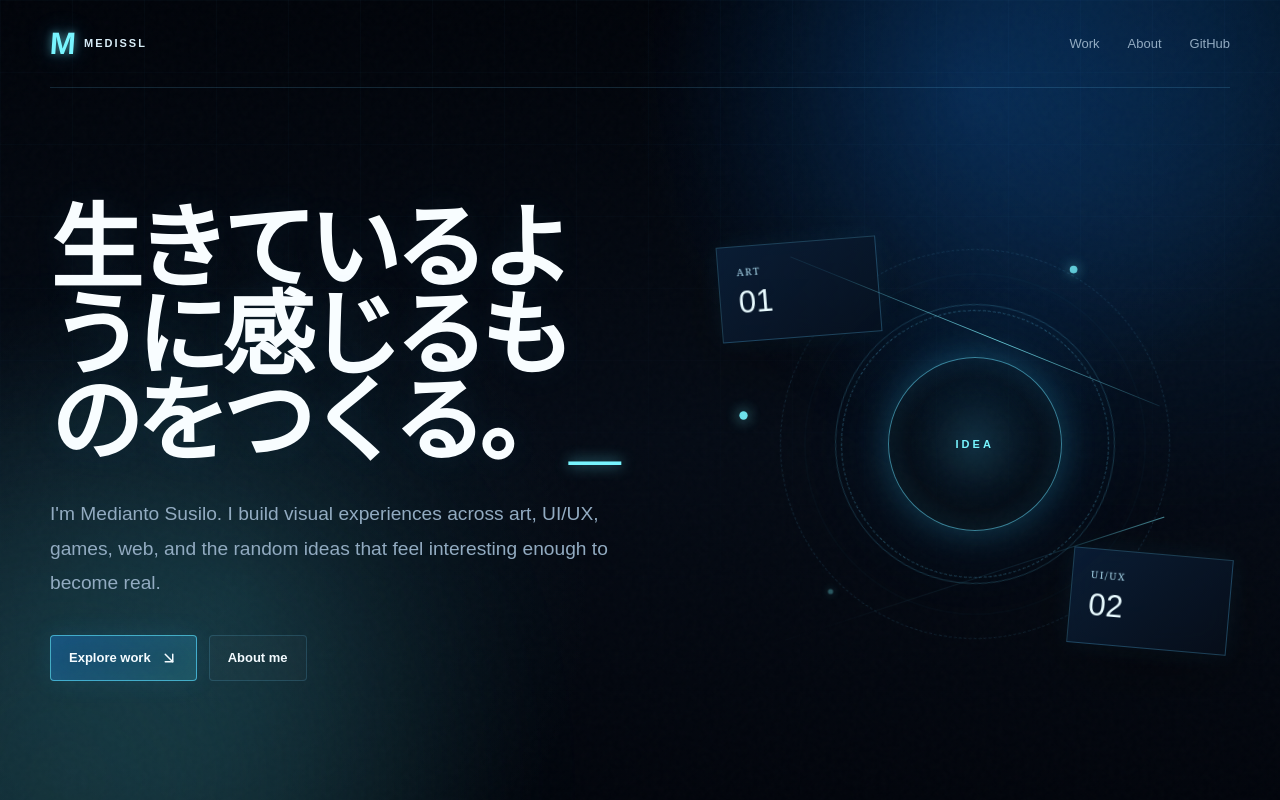
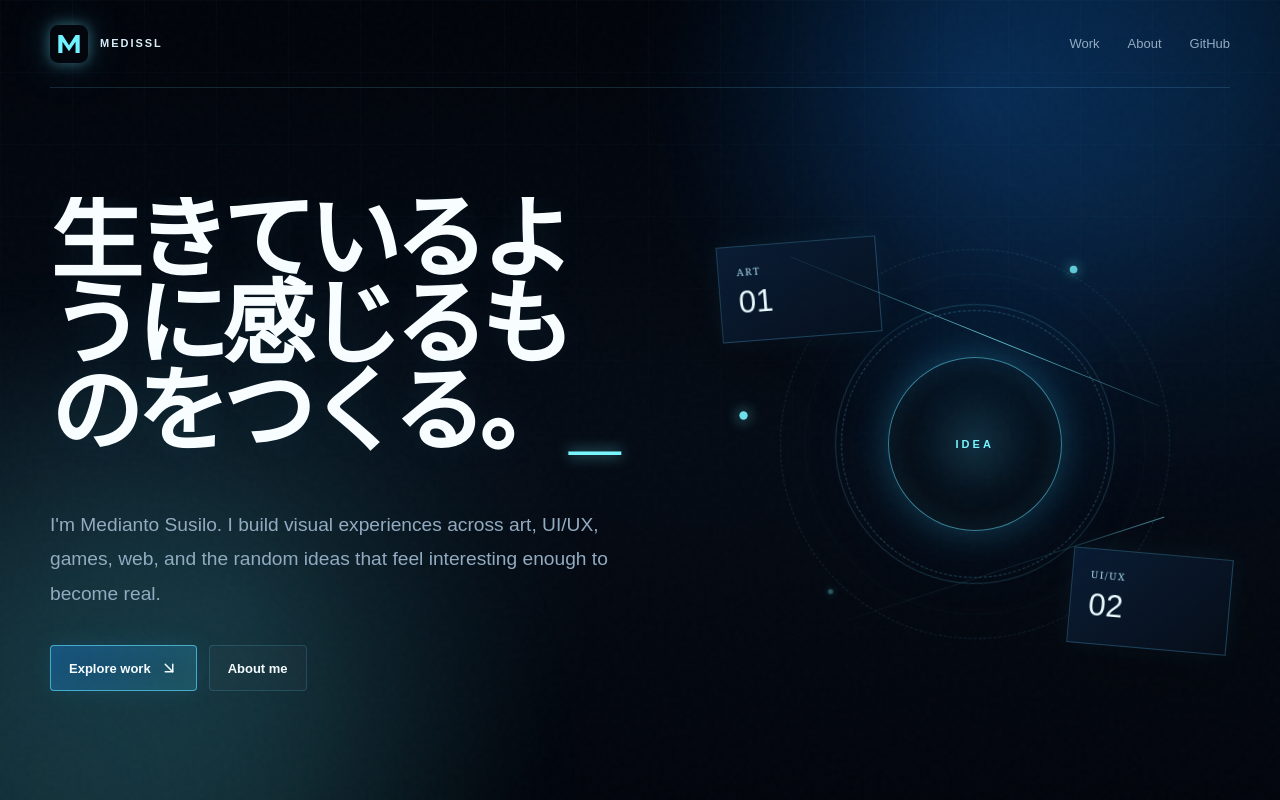
Before and after one commit to medissl/medissl-portfolio, a Next.js app: page / in a window 1280 px wide. Shown: the top 800 px of the page. Built offline with nearby package versions, Linux system fonts and the light colour scheme; no server answers; the database is empty.

Commit message:
polish: stabilize hero typewriter and match brand icon

```diff
--- a/src/app/globals.css
+++ b/src/app/globals.css
@@ -112,24 +112,21 @@ main { min-height: 70vh; }
 }
 
 .brand__mark {
-  display: inline-block;
-  font-size: 31px;
-  line-height: 1;
-  font-weight: 900;
-  letter-spacing: -.12em;
-  color: var(--cyan);
-  text-shadow:
-    0 0 8px rgba(113, 242, 255, .55),
-    0 0 24px rgba(65, 183, 255, .32);
-  transform: skewX(-4deg);
-  transition: transform .25s ease, text-shadow .25s ease;
+  width: 38px;
+  height: 38px;
+  flex: 0 0 38px;
+  overflow: visible;
+  filter:
+    drop-shadow(0 0 7px rgba(113, 242, 255, .4))
+    drop-shadow(0 0 20px rgba(65, 183, 255, .2));
+  transition: transform .25s ease, filter .25s ease;
 }
 
 .brand:hover .brand__mark {
-  transform: skewX(-4deg) scale(1.08);
-  text-shadow:
-    0 0 10px rgba(113, 242, 255, .9),
-    0 0 32px rgba(65, 183, 255, .48);
+  transform: scale(1.07) rotate(-2deg);
+  filter:
+    drop-shadow(0 0 9px rgba(113, 242, 255, .75))
+    drop-shadow(0 0 26px rgba(65, 183, 255, .35));
 }
 
 .brand__name {
@@ -197,16 +194,35 @@ main { min-height: 70vh; }
 
 .hero__copy { max-width: 740px; }
 
+.hero-title-shell {
+  height: 3.05em;
+  max-width: 790px;
+  overflow: hidden;
+  font-size: clamp(3.8rem, 7.2vw, 7.25rem);
+}
+
 .hero-title {
   margin: 0;
-  min-height: 2.05em;
-  max-width: 790px;
-  font-size: clamp(3.8rem, 7.2vw, 7.25rem);
+  width: 100%;
+  height: 100%;
+  overflow: hidden;
+  font-size: 1em;
   line-height: .94;
   letter-spacing: -.066em;
   font-weight: 720;
   color: #f8fdff;
   text-shadow: 0 0 34px rgba(76, 209, 255, .08);
+}
+
+.hero-title__settled {
+  color: #f8fdff;
+  transition: color .14s ease, text-shadow .14s ease;
+}
+
+.hero-title__scramble {
+  color: rgba(147, 173, 194, .42);
+  text-shadow: none;
+  transition: color .14s ease;
 }
 
 .hero-title__cursor {
@@ -1314,7 +1330,7 @@ main { min-height: 70vh; }
     padding-top: 100px;
   }
 
-  .hero-title { min-height: 2.6em; }
+  .hero-title-shell { height: 3.25em; }
 
   .hero__visual {
     height: 410px;
@@ -1365,16 +1381,24 @@ main { min-height: 70vh; }
   .site-header { height: 72px; }
   .nav { gap: 15px; font-size: 12px; }
   .brand__name { display: none; }
-  .brand__mark { font-size: 29px; }
+  .brand__mark {
+    width: 34px;
+    height: 34px;
+    flex-basis: 34px;
+  }
 
   .hero {
     padding-block: 64px;
     gap: 25px;
   }
 
+  .hero-title-shell {
+    height: 4.05em;
+    font-size: clamp(3.2rem, 15vw, 5.2rem);
+  }
+
   .hero-title {
-    min-height: 3.25em;
-    font-size: clamp(3.2rem, 15vw, 5.2rem);
+    font-size: 1em;
   }
 
   .hero__visual { height: 330px; }
--- a/src/components/animated-hero-title.tsx
+++ b/src/components/animated-hero-title.tsx
@@ -17,13 +17,16 @@ export function AnimatedHeroTitle() {
   const reducedMotion = useReducedMotion();
   const [phraseIndex, setPhraseIndex] = useState(0);
   const [display, setDisplay] = useState(phrases[0]);
+  const [revealedCount, setRevealedCount] = useState(phrases[0].length);
 
   useEffect(() => {
     const target = phrases[phraseIndex];
 
     if (reducedMotion) {
+      setDisplay(target);
+      setRevealedCount(target.length);
+
       const nextTimer = window.setTimeout(() => {
-        setDisplay(target);
         setPhraseIndex((current) => (current + 1) % phrases.length);
       }, 4200);
 
@@ -33,13 +36,18 @@ export function AnimatedHeroTitle() {
     let reveal = 0;
     let nextTimer: number | undefined;
 
+    setRevealedCount(0);
+
     const scrambleTimer = window.setInterval(() => {
+      const revealed = Math.floor(reveal);
+
+      setRevealedCount(revealed);
       setDisplay(
         target
           .split("")
           .map((character, index) => {
             if (character === " ") return " ";
-            if (index < reveal) return character;
+            if (index < revealed) return character;
             return glyphs[Math.floor(Math.random() * glyphs.length)];
           })
           .join(""),
@@ -50,6 +58,8 @@ export function AnimatedHeroTitle() {
       if (reveal >= target.length + 1) {
         window.clearInterval(scrambleTimer);
         setDisplay(target);
+        setRevealedCount(target.length);
+
         nextTimer = window.setTimeout(() => {
           setPhraseIndex((current) => (current + 1) % phrases.length);
         }, 2700);
@@ -63,9 +73,24 @@ export function AnimatedHeroTitle() {
   }, [phraseIndex, reducedMotion]);
 
   return (
-    <h1 className="hero-title" aria-label="I make things that feel alive.">
-      <span aria-hidden="true">{display}</span>
-      <span className="hero-title__cursor" aria-hidden="true">_</span>
-    </h1>
+    <div className="hero-title-shell">
+      <h1 className="hero-title" aria-label="I make things that feel alive.">
+        <span aria-hidden="true">
+          {display.split("").map((character, index) => (
+            <span
+              className={
+                index < revealedCount
+                  ? "hero-title__settled"
+                  : "hero-title__scramble"
+              }
+              key={`${phraseIndex}-${index}`}
+            >
+              {character}
+            </span>
+          ))}
+        </span>
+        <span className="hero-title__cursor" aria-hidden="true">_</span>
+      </h1>
+    </div>
   );
 }
--- a/src/components/site-header.tsx
+++ b/src/components/site-header.tsx
@@ -10,6 +10,23 @@ const publicLinks = [
   { href: "https://github.com/medissl", label: "GitHub", external: true },
 ];
 
+function BrandMark() {
+  return (
+    <svg
+      className="brand__mark"
+      viewBox="0 0 64 64"
+      role="img"
+      aria-label="Medi logo"
+    >
+      <rect width="64" height="64" rx="14" fill="#03060d" />
+      <path
+        d="M14 47V17h7l11 17 11-17h7v30h-7V28L32 44 21 28v19z"
+        fill="#71f2ff"
+      />
+    </svg>
+  );
+}
+
 export function SiteHeader() {
   const pathname = usePathname();
   const isAdmin = pathname.startsWith("/admin");
@@ -21,7 +38,7 @@ export function SiteHeader() {
         className="brand"
         aria-label={isAdmin ? "Admin home" : "Medi home"}
       >
-        <span className="brand__mark" aria-hidden="true">M</span>
+        <BrandMark />
         {!isAdmin && <span className="brand__name">MEDISSL</span>}
       </Link>
 
```
